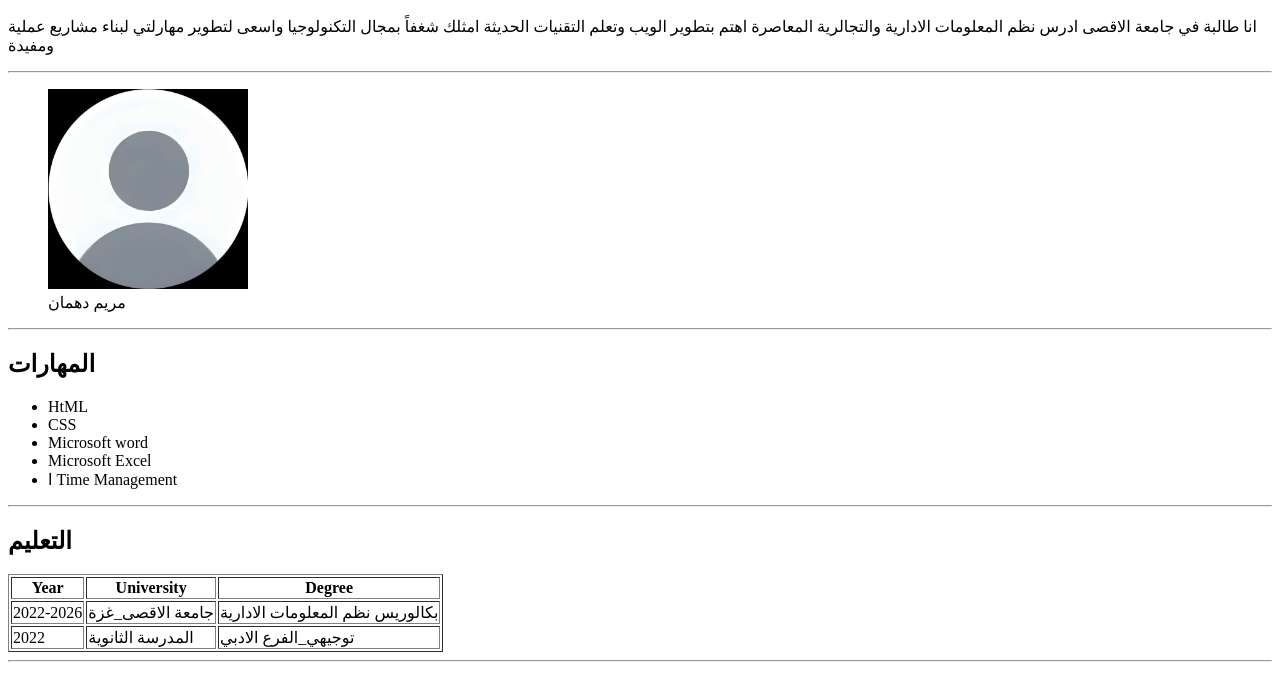
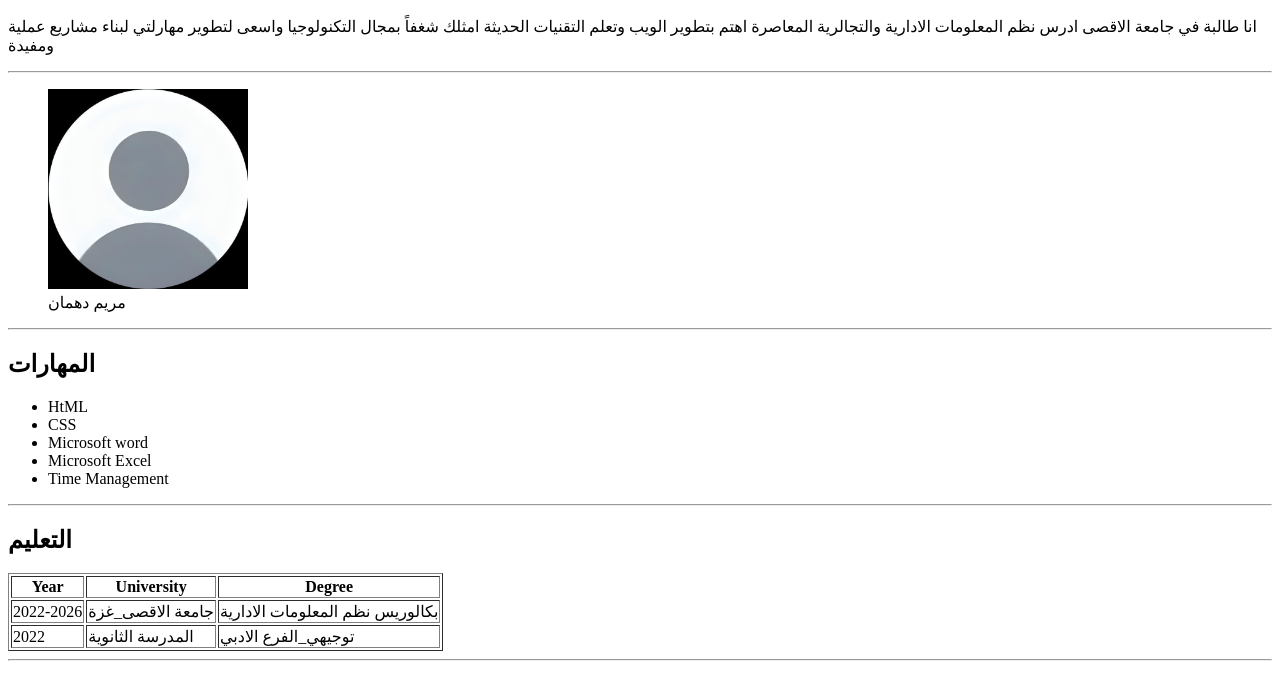
Before and after one commit to mariamdahman2023-ai/my-cv, a plain HTML site: page index.html in a window 1280 px wide. Shown: the part 112-790 px from the top of the page. Drawn offline with Linux system fonts and the light colour scheme.

Commit message:
Update index.html

```diff
--- a/index.html
+++ b/index.html
@@ -49,7 +49,7 @@
         <li>CSS</li>
         <li>Microsoft word</li>
         <li>Microsoft Excel</li>
-        <li>ا Time Management</li>
+        <li>Time Management</li>
         </ul>
     <hr>
 
```
